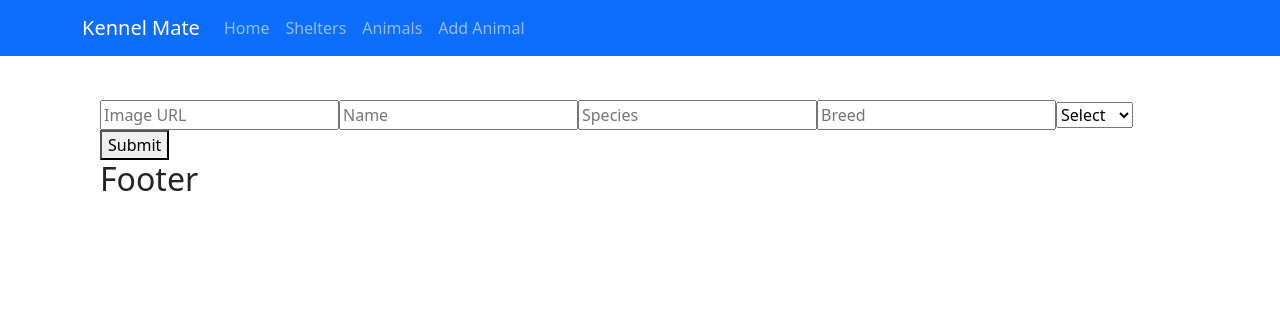
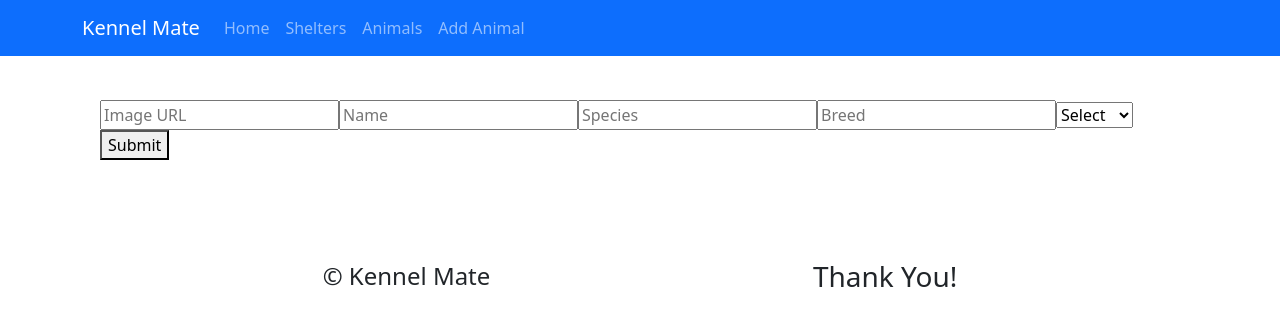
Before and after one commit to Jdoud1993/Phase-3-Kennel-Mate-Front-End, a React app: page /Form in a window 1280 px wide. Built offline with nearby package versions, Linux system fonts and the light colour scheme; no server answers.

Commit message:
Adjusted Footer and added Copyright and TY

```diff
--- a/src/Components/App.js
+++ b/src/Components/App.js
@@ -5,6 +5,7 @@ import Home from "./Home";
 import Shelters from "./Shelters";
 import Animals from "./Animals";
 import Form from "./Form";
+import Footer from "./Footer"
 
 
 
@@ -53,9 +54,9 @@ function handleAddAnimal(newAnimal) {
             <Form onAddAnimal={handleAddAnimal}/>
           </Route>
         </Switch>
-        <div id="footer">
-          <h2>Footer</h2>
-        </div>
+      </div>
+      <div>
+        <Footer/>
       </div>
     </div>
   );
--- /dev/null
+++ b/src/Components/Footer.js
@@ -0,0 +1,12 @@
+import React from "react";
+
+function Footer() {
+    return(
+        <div id="footer">
+            <h4 className="footer">&copy; Kennel Mate</h4>
+            <h3 className="footer">Thank You!</h3>
+      </div>
+    )
+}
+
+export default Footer
--- a/src/index.css
+++ b/src/index.css
@@ -1,3 +1,9 @@
 #body {
     margin: 100px;
 }
+
+#footer {
+    display: flex;
+    justify-content: space-evenly;
+    align-items: center;
+}
```
